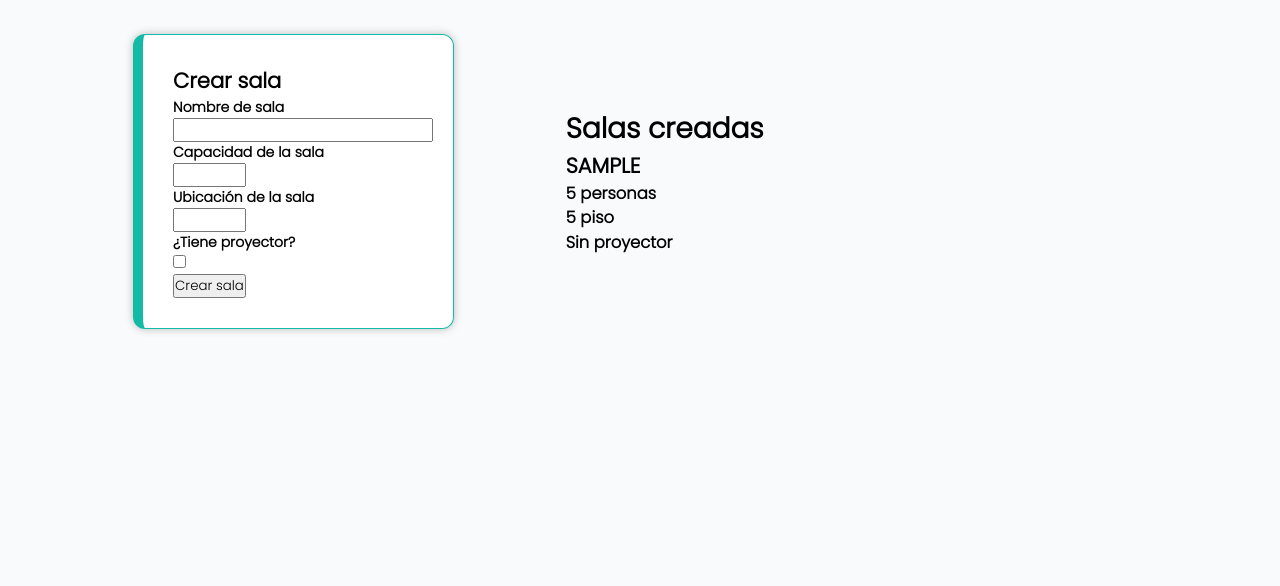
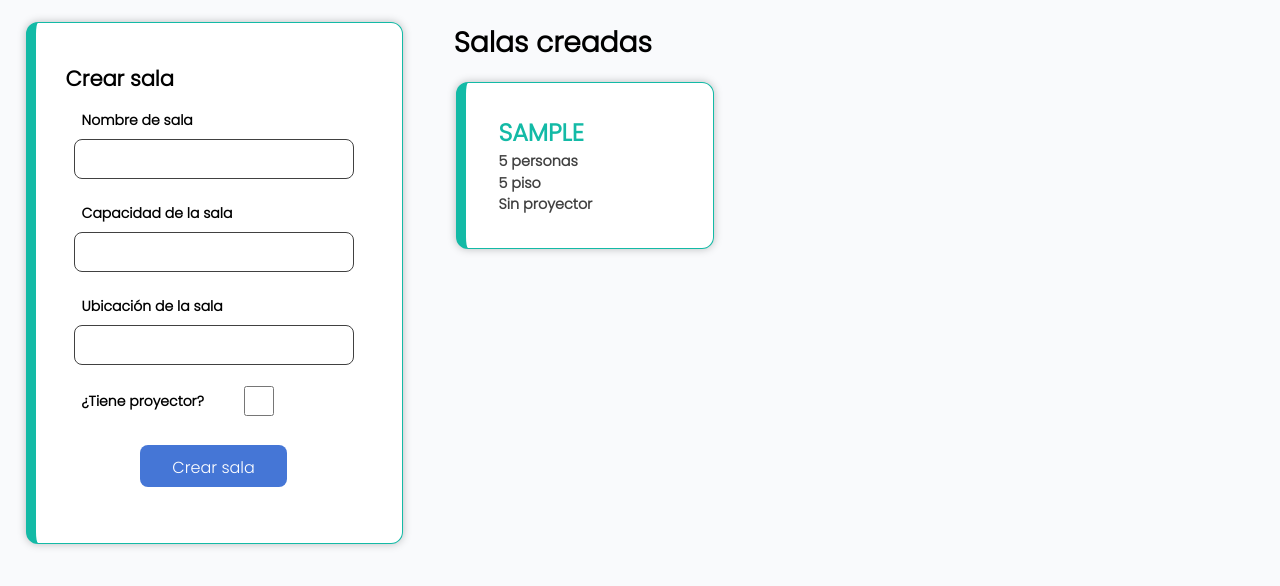
Before and after one commit to FedeAsin/OpenRoom-Curso-CoderHouse, a plain HTML site: page salas.html in a window 1280 px wide. Both pictures are taken after typing "Sample", "5", "5" into the empty fields and a click on the button "Crear sala". Shown: the part 104-690 px from the top of the page. Drawn offline with Linux system fonts and the light colour scheme.

Commit message:
Add files via upload

```diff
--- a/CSS/Style.css
+++ b/CSS/Style.css
@@ -6,12 +6,14 @@
     font-family: var(--font-family);
 }
 :root {
-    --color-text: rgb(65, 65, 65, 1);
-    --color-subs: rgb(145, 148, 150);
+    --color-text: #414141;
+    --color-subs: #919496;
     --color-back: #F9FAFC;
     --color-white: #FFFFFF;
     --color-primary: #13BAA6;
+    --color-primary-80: #109283;
     --color-secondary: #4576D6;
+    --color-secondary-50: #4575d687;
     --font-family: 'Poppins', sans-serif;
 }
 /* HEADER */
--- a/CSS/Style_inicio.css
+++ b/CSS/Style_inicio.css
@@ -1,4 +1,9 @@
 /*Nav items*/
+
+.selector-for-some-widget {
+    box-sizing: content-box;
+  }
+
 .navbar1 {
     display: block;
     margin-left: 100px;
@@ -63,31 +68,49 @@
     color: var(--color-primary);
     border-bottom: 5px solid var(--color-primary);
 }
+body {
+    display: flex;
+    min-height: 100vh;
+    -webkit-box-orient: vertical;
+    -webkit-box-direction: normal;
+    flex-direction: column;
+    font-family: var(--font-family);
+    font-weight: 900;
+    font-size: 14px;
+    line-height: 1.5;
+    background: var(--color-back);
+}
 main{
     display: flex;
-    align-items: center;
-    justify-content: center;
+    flex-wrap: nowrap;
+    justify-content: flex-start;
+    align-items: flex-start;
+    align-content: flex-start;
+    flex-direction: row;
 }
 .box{
-    position: flex;
-    width: 521px;
+    display: flex;
+    flex-wrap: wrap;
+    justify-content: space-evenly;
+    align-items: flex-start;
+    align-content: flex-start;
+    width: auto;
     height: auto;
-    left: 509px;
-    top: 178px;
     border-radius: 12px;
     border-style: solid;
     border-width: 1px 1px 1px 10px;
     border-color: var(--color-primary);
     padding: 40px 40px 40px 30px;
-    margin: 3%;
+    margin: 2%;
     background-color: var(--color-white);
     box-shadow: 0px 0px 8px rgba(0, 0, 0, 0.25);
 }
 
 .box > h1 {
-    padding: 0px 0px 32px 0px;
+    padding-bottom: 16px;
     font-size: 1.8rem;
 }
+
 .input_form{
     padding: 8px;
     display: flex;
@@ -99,8 +122,13 @@ main{
     padding: 8px;
 }
 .labelIcon{
-    padding: 8px;
+    padding: 8px 40px 8px 8px;
 }
+.labelIcon_sub{
+    padding: 8px 40px 8px 8px;
+    font-size: 12px;
+}
+
 .fdate{
     padding: 8px;
     border-radius: 8px;
@@ -110,13 +138,27 @@ main{
     height: 40px;
     cursor: pointer;
 }
+.radioDays{
+    padding: 0px 16px;
+    color: var(--color-text);
+    width: auto;
+    height: auto;
+}
+.radioButton{
+    padding: 4px;
+    cursor: pointer;
+}
+
+.rDay{
+    cursor: pointer;
+}
 .ftime{
     padding: 8px;
     margin: 0px 8px 0px 0px;
     border-radius: 8px;
     border-color: var(--color-subs);
-    color: var(--color-subs);
-    width: 190px;
+    color: var(--color-text);
+    width: auto;
     height: 40px;
     cursor: pointer;
 }
@@ -124,18 +166,15 @@ main{
     padding: 8px;
     border-radius: 8px;
     border-color: var(--color-subs);
-    color: var(--color-subs);
-    width: 80px;
+    color: var(--color-text);
+    width: 50px;
     height: 40px;
 }
-.proyector{
+#input_proyector{
+    cursor: pointer;
+    border-radius: 8px;
+    border-color: var(--color-text);
     padding: 8px;
-    margin: 8px;
-    border-color: var(--color-subs);
-    color: var(--color-subs);
-    width: 28px;
-    height: 28px;
-    cursor: pointer;
 }
 .subtitle_box{
     padding: 32px 0px;
@@ -168,3 +207,56 @@ main{
     font-size: 16px;
     color: var(--color-white);
 }
+
+#title{
+    margin-bottom: 16px;
+    visibility: hidden;
+}
+
+#salasCreadas{
+    margin: 2%;
+}
+
+#mostrarSalas{
+    display: grid;
+    grid-template-columns: repeat(3, 1fr);
+    grid-template-rows: repeat(1, 1fr);
+    grid-column-gap: 8px;
+    grid-row-gap: 8px;
+
+}
+#mostrarSalas > div{
+    grid-area: auto;
+    position: flex;
+    width: auto;
+    height: auto;
+    border-radius: 12px;
+    border-style: solid;
+    border-width: 1px 1px 1px 10px;
+    border-color: var(--color-primary);
+    padding: 20px;
+    padding-bottom: 8px;
+    margin: 1% 1%;
+    background-color: var(--color-white);
+    box-shadow: 0px 0px 8px rgba(0, 0, 0, 0.25);
+}
+
+#mostrarSalas > div > h2 {
+    font-size: 1.5rem;
+    width: 200px;
+    color: var(--color-primary);
+}
+#mostrarSalas > div > h3 {
+    font-size: 0.9rem;
+    color: var(--color-text);
+}
+
+#mostrarSalas > div > h4 {
+    font-size: 0.9rem;
+    color: var(--color-white);
+    padding: 8px;
+    margin: 16px 8px;
+    background-color: var(--color-primary);
+    border-radius: 8px;
+    text-align: center;
+}
--- a/CSS/Style_salas.css
+++ b/CSS/Style_salas.css
@@ -78,44 +78,178 @@ body {
 }
 main{
     display: flex;
-    align-items: center;
-    justify-content: center;
+    flex-wrap: nowrap;
+    justify-content: flex-start;
+    align-items: flex-start;
+    align-content: flex-start;
+    flex-direction: row;
 }
 .box{
-    position: flex;
+    display: flex;
+    flex-wrap: wrap;
+    justify-content: space-evenly;
+    align-items: flex-start;
+    align-content: flex-start;
     width: auto;
     height: auto;
-    left: 509px;
-    top: 178px;
     border-radius: 12px;
     border-style: solid;
     border-width: 1px 1px 1px 10px;
     border-color: var(--color-primary);
-    padding: 30px 20px 30px 30px;
-    margin: 3% 1%;
+    padding: 40px 40px 40px 30px;
+    margin: 2%;
     background-color: var(--color-white);
     box-shadow: 0px 0px 8px rgba(0, 0, 0, 0.25);
 }
 
 .box > h2 {
-    font-size: 1.5rem;
-    width: 200px;
+    padding-bottom: 16px;
+    font-size: 1.8rem;
 }
-.box > h3 {
-    font-size: 1rem;
+.input_form{
+    padding: 8px;
+    display: flex;
+    justify-content: flex-start;
+    align-items: center;
+}
+.labelIcon{
+    padding: 8px 40px 8px 8px;
+}
+.input_select{
+    padding: 8px;
+    border-radius: 8px;
+    border-color: var(--color-subs);
+    border: 1.5px solid;
+    color: var(--color-text);
+    width: 280px;
+    height: 40px;
+    color: var(--color-text);
+}
+.input_select:hover{
+    background-color: var(--color-back);
+}
+.input_form_proyector{
+    padding: 8px;
+    display: flex;
+    justify-content: flex-start;
+    align-items: center;
+
+}
+#input_proyector{
+    width: 30px;
+    color: var(--color-text);
+}
+#input_proyector:hover{
+    cursor: pointer;
+}
+.btnC {
+    display: flex;
+    background-color: var(--color-secondary);
+    border: none;
+    text-align: center;
+    text-decoration: none;
+    display: inline-block;
+    width: auto;
+    height: 42px;
+    border-radius: 8px;
+    padding: 10px 32px;
+    margin: 16px;
+    font-size: 16px;
+    color: var(--color-white);
+}
+.btnC:hover{
+    cursor: pointer;
+    background-color: var(--color-secondary-50);
 }
 
+.boton_box{
+    display: flex;
+    justify-content: center;
+    align-items: flex-end;
+}
 
-.box_new{
+#title{
+    margin-bottom: 16px;
+}
+#salasCreadas{
+    opacity: 0;
+    visibility: hidden;
+    margin: 2%;
+}
+#mostrarSalas{
+    display: grid;
+    grid-template-columns: repeat(3, 1fr);
+    grid-template-rows: repeat(1, 1fr);
+    grid-column-gap: 8px;
+    grid-row-gap: 8px;
+
+}
+#mostrarSalas > div{
+    grid-area: auto;
     position: flex;
     width: auto;
     height: auto;
-    border-radius: 24px;
+    border-radius: 12px;
     border-style: solid;
-    border-width: 1px 1px 1px 1px;
+    border-width: 1px 1px 1px 10px;
     border-color: var(--color-primary);
-    padding: 20px 20px;
-    margin: 3% 1%;
+    padding: 32px;
+    padding-right: 20px;
+    margin: 1% 1%;
     background-color: var(--color-white);
     box-shadow: 0px 0px 8px rgba(0, 0, 0, 0.25);
 }
+
+#mostrarSalas > div > h2 {
+    font-size: 1.5rem;
+    width: 200px;
+    color: var(--color-primary);
+}
+#mostrarSalas > div > h3 {
+    font-size: 0.9rem;
+    color: var(--color-text);
+}
+
+#emptyState{
+    visibility: visible;
+    opacity: 1;
+    display: flex;
+    position: sticky;
+    flex-wrap: nowrap;
+    justify-content: space-evenly;
+    align-items: flex-start;
+    align-content: flex-start;
+    width: auto;
+    height: auto;
+    border: solid 1px;
+    border-radius: 8px;
+    border-color: var(--color-subs);
+    margin: 2%;
+    padding: 32px;
+}
+
+#emptyState > div {
+    color: var(--color-subs);
+    align-items: center;
+    justify-content: center;
+
+}
+
+#toast {
+    opacity: 0;
+    visibility: hidden;
+    display: flex;
+    position: fixed;
+    border-radius: 8px;
+    background-color: var(--color-primary);
+    width: 15%;
+    height: 60px;
+    margin: 2%;
+    align-items: center;
+    justify-content: center;
+    color: var(--color-white);
+    font-size: 1.2em;
+    bottom: 0;
+    left: 0;
+    transition: margin-left 1s;
+}
```
